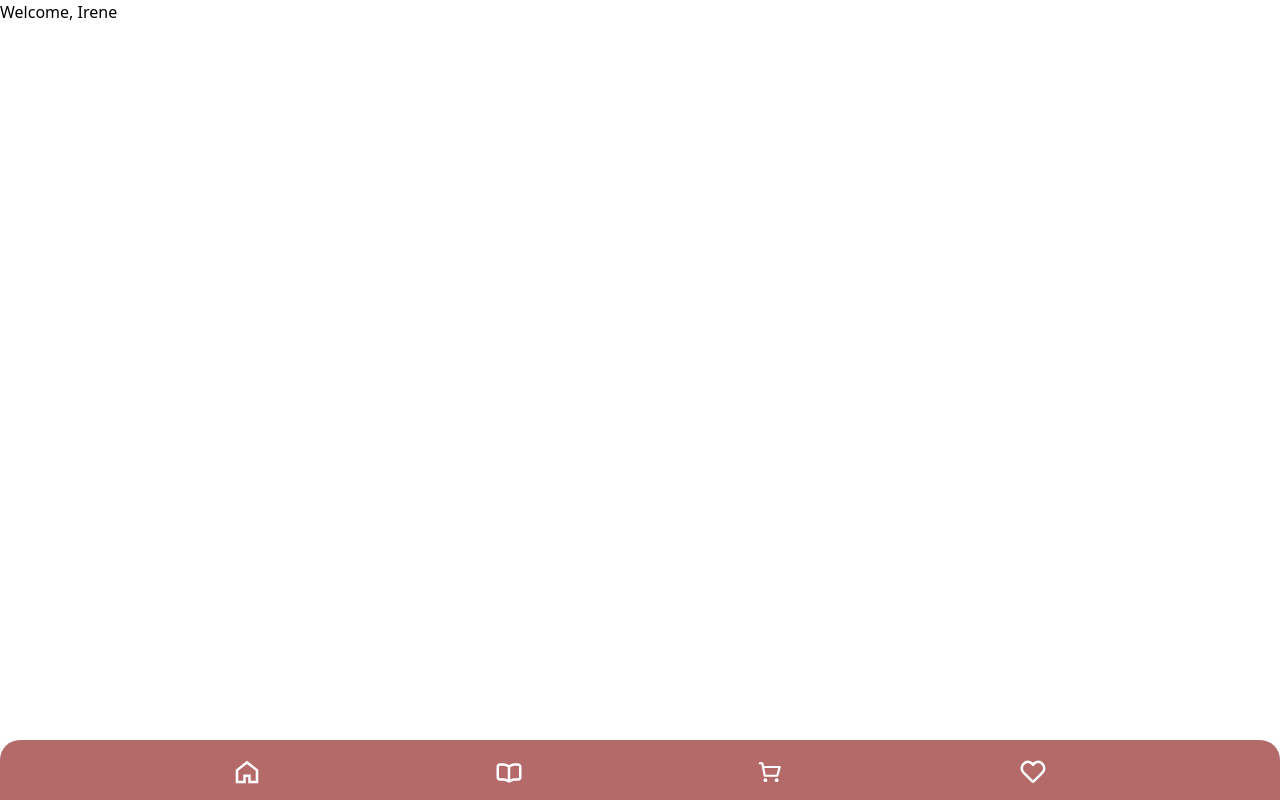
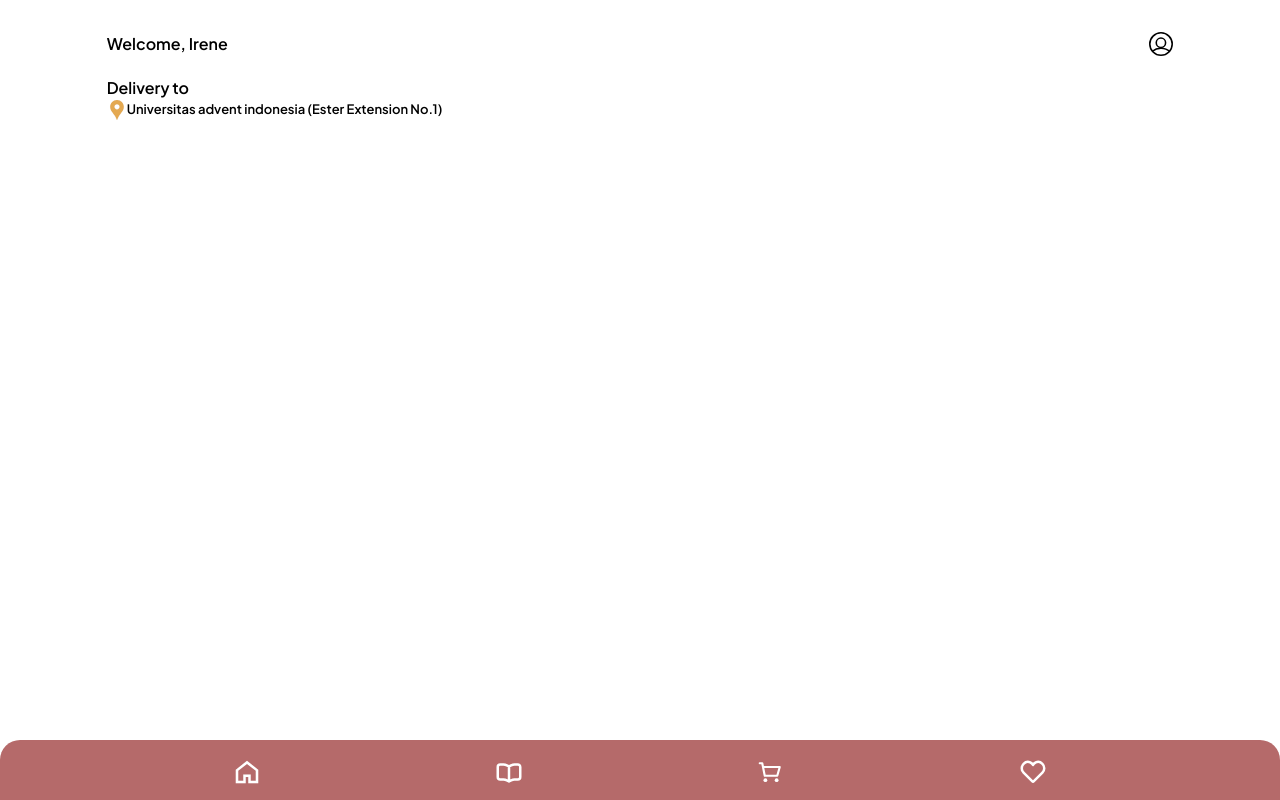
Before and after one commit to alfianwilfo/reactjs-umami, a React (Create React App) app in the folder client-customer/: page /order-status in a window 1280 px wide. Built offline with nearby package versions, Linux system fonts and the light colour scheme.

Commit message:
init reusable component

```diff
--- a/client-customer/src/views/OrderStatus.jsx
+++ b/client-customer/src/views/OrderStatus.jsx
@@ -1,8 +1,14 @@
-import Hello from "../components/Hello";
+import WelcomeDeliverProfile from "../components/WelcomeDeliverProfile";
 export default function OrderStatus() {
   return (
     <>
-      <Hello />
+      <div className="grid grid-cols-12 font-jakarta">
+        <div className="col-start-2 col-end-12 flex flex-col gap-y-[40px]">
+          <div>
+            <WelcomeDeliverProfile />
+          </div>
+        </div>
+      </div>
     </>
   );
 }
```
